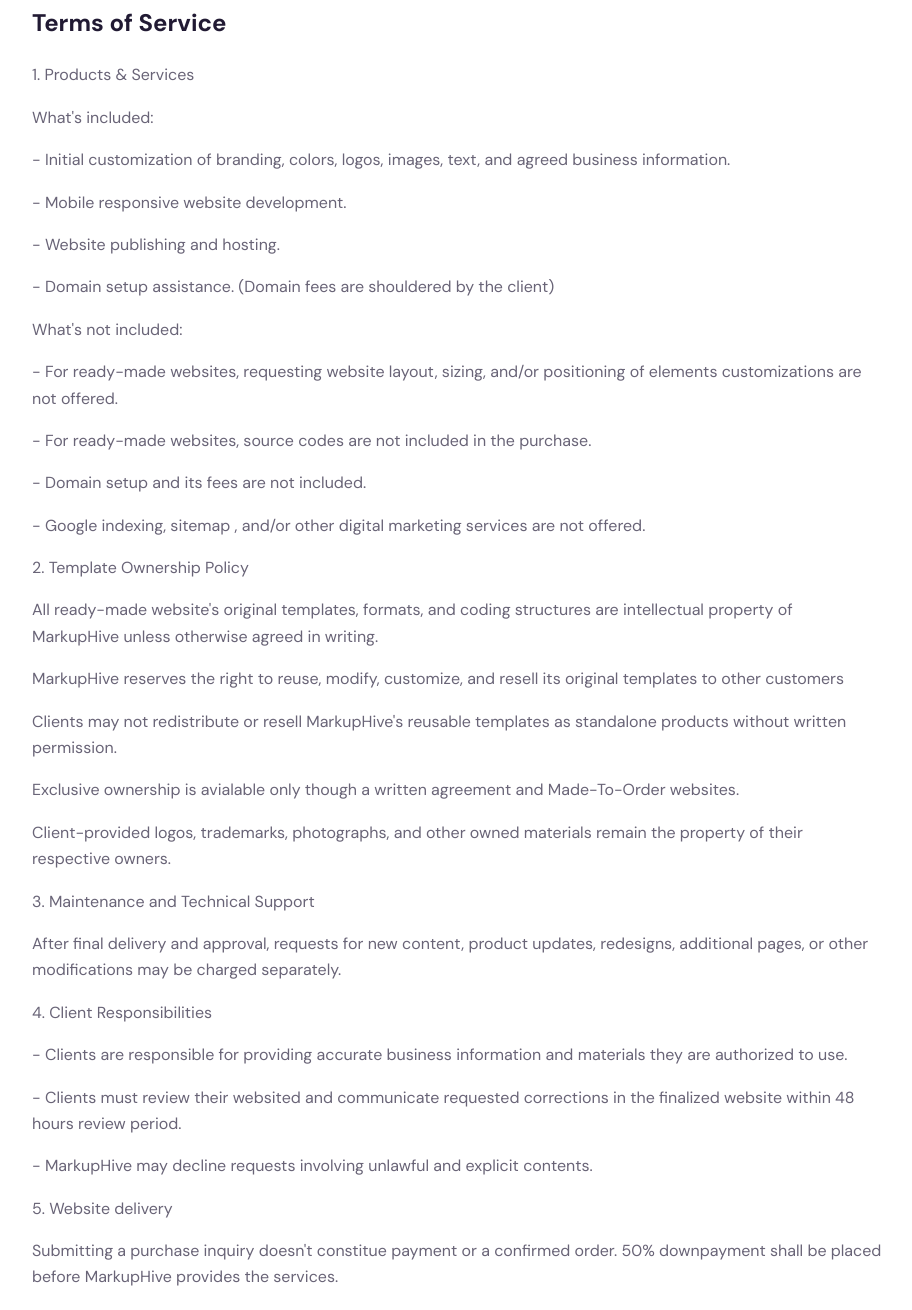
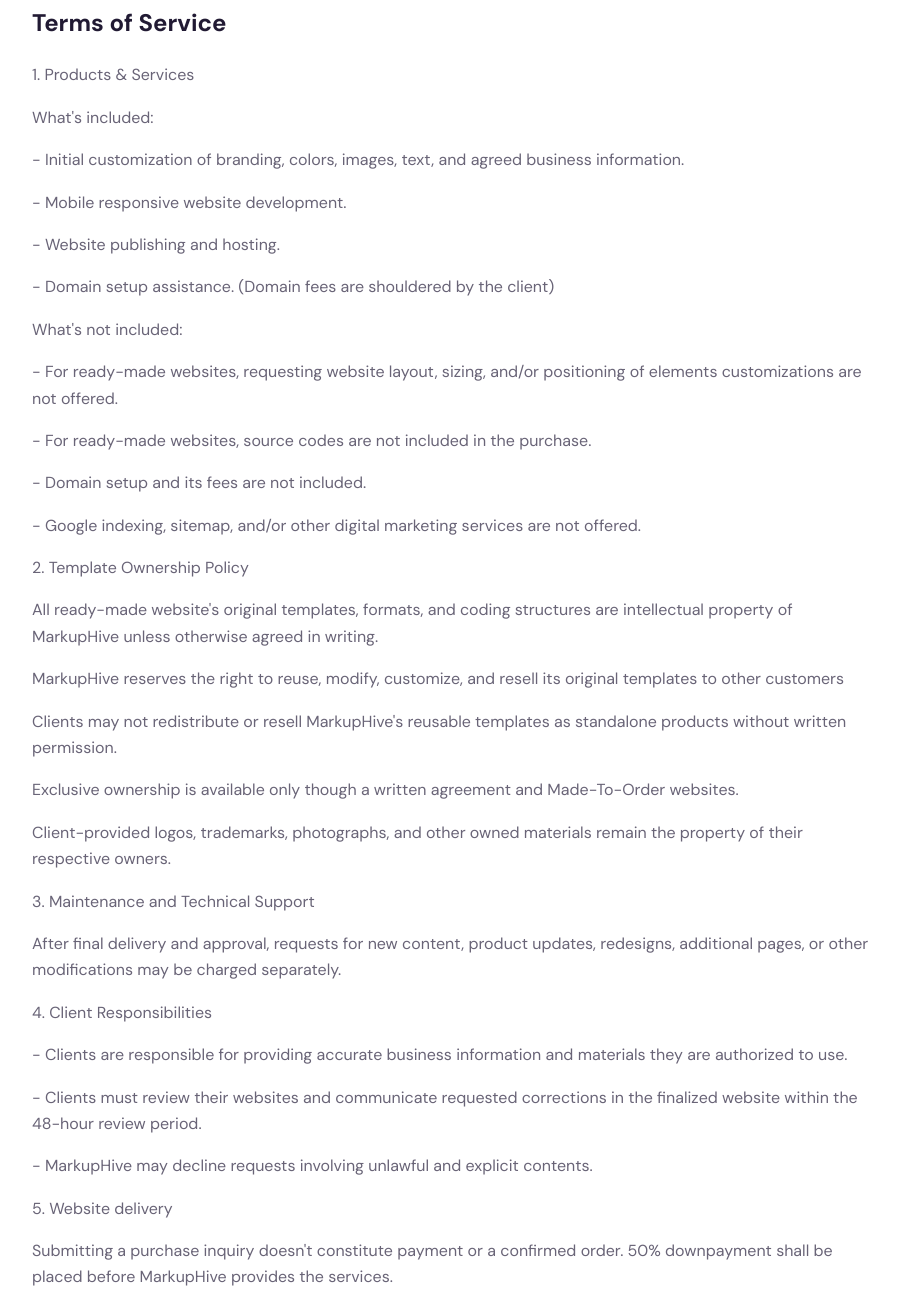
Before and after one commit to markuphivedemo/markuphive, a plain HTML site: page policies.html in a window 1280 px wide. Shown: the part 312-1622 px from the top of the page, without its empty margins (183-1095 px from the left). Drawn offline with Linux system fonts and the light colour scheme.

Commit message:
Update policies.html

```diff
--- a/policies.html
+++ b/policies.html
@@ -51,7 +51,7 @@
                 <p>1. Products & Services</p>
 
                 <p>What's included: </p>
-                  <p>- Initial customization of branding, colors, logos, images, text, and agreed business information.</p>
+                  <p>- Initial customization of branding, colors, images, text, and agreed business information.</p>
                   <p>- Mobile responsive website development.</p>
                   <p>- Website publishing and hosting.</p>
                   <p>- Domain setup assistance. (Domain fees are shouldered by the client)</p>
@@ -60,13 +60,13 @@
                   <p>- For ready-made websites, requesting website layout, sizing, and/or positioning of elements customizations are not offered.</p>
                   <p>- For ready-made websites, source codes are not included in the purchase.</p>
                   <p>- Domain setup and its fees are not included.</p>
-                  <p>- Google indexing, sitemap , and/or other digital marketing services are not offered.</p>
+                  <p>- Google indexing, sitemap, and/or other digital marketing services are not offered.</p>
 
                 <p>2. Template Ownership Policy</p>
                     <p>All ready-made website's original templates, formats, and coding structures are intellectual property of MarkupHive unless otherwise agreed in writing.</p>
                     <p>MarkupHive reserves the right to reuse, modify, customize, and resell its original templates to other customers</p>
                     <p>Clients may not redistribute or resell MarkupHive's reusable templates as standalone products without written permission.</p>
-                    <p>Exclusive ownership is avialable only though a written agreement and Made-To-Order websites.</p>
+                    <p>Exclusive ownership is available only though a written agreement and Made-To-Order websites.</p>
                     <p>Client-provided logos, trademarks, photographs, and other owned materials remain the property of their respective owners.</p>
 
                 <p>3. Maintenance and Technical Support</p>
@@ -74,12 +74,12 @@
 
                 <p>4. Client Responsibilities</p>
                    <p>- Clients are responsible for providing accurate business information and materials they are authorized to use.</p>
-                   <p>- Clients must review their websited and communicate requested corrections in the finalized website within 48 hours review period.</p>
+                   <p>- Clients must review their websites and communicate requested corrections in the finalized website within the 48-hour review period.</p>
                    <p>- MarkupHive may decline requests involving unlawful and explicit contents.</p>
 
                 <p>5. Website delivery</p>
                    <p></p>
-                   <p>Submitting a purchase inquiry doesn't constitue payment or a confirmed order. 50% downpayment shall be placed before MarkupHive provides the services.</p>
+                   <p>Submitting a purchase inquiry doesn't constitute payment or a confirmed order. 50% downpayment shall be placed before MarkupHive provides the services.</p>
             </p>
 
 
@@ -92,7 +92,7 @@
             <h2>Privacy Policy</h2>
 
             <p>
-              MarkupHive may collect client information necessary to process inquiries/requests, customize websites, provide services and agreed support.It may include names, business details, contact information, project requirements, and materials submitted for website development.
+              MarkupHive may collect client information necessary to process inquiries/requests, customize websites, provide services and agreed support. It may include names, business details, contact information, project requirements, and materials submitted for website development.
               Client information will be used for legitimate service-related purposes and will not be sold to third-parties. Where third-party services are required for hosting, communication, or website functionality, relevant information may be processed by those providers.
             </p>
 
@@ -110,7 +110,7 @@
                   <p>- Cancellations are granted within 6 hours after the downpayment is placed.</p>
                   <p>- The client shall be entitled to 75% refund if MarkupHive had accomplished customizations after the downpayment is placed.</p>
                   <p>- The client shall be entitled to 20% refund if MarkupHive had done full services (i.e. when the finalized webside is handed over to the customer).</p>
-                  <p>- Refunds are not granted 48 hours after full services are done. (i.e. when the finalized webside is handed over to the customer)</p>
+                  <p>- Refunds are not granted 48 hours after full services are done. (i.e. when the finalized website is handed over to the customer)</p>
                 <p>If MarkupHive cannot provide the agreed service, the client will be entitled to an appropriate remedy, which may include correction, replacement, or refund as required by applicable law.</p>
             </p>
 
```
